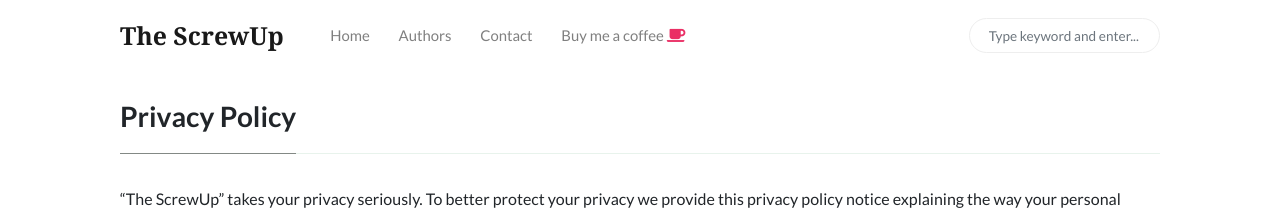
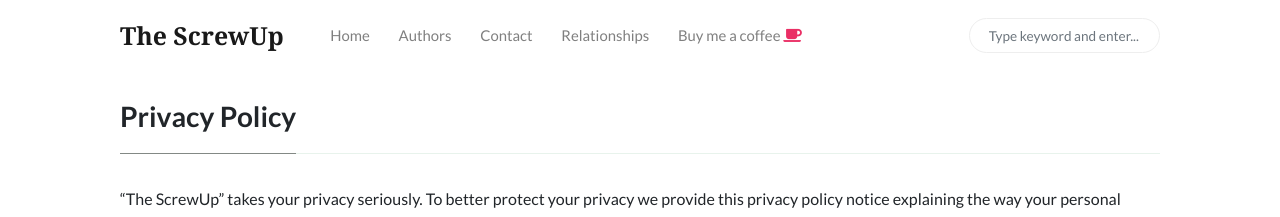
Before and after one commit to thescrewup/thescrewup.github.io, a Jekyll site: the page built from _pages/privacy-policy.md, in a window 1280 px wide. Shown: the top 217 px of the page. Built offline with Jekyll 4.4.1, drawn with Linux system fonts in a browser that asks for light colours; nearby versions of some CDN libraries.

Commit message:
Update menu-header.html

```diff
--- a/_includes/menu-header.html
+++ b/_includes/menu-header.html
@@ -10,5 +10,9 @@
 <a class="nav-link" href="{{site.baseurl}}/contact.html">Contact</a>
 </li>
 <li class="nav-item">
+<a class="nav-link" href="{{site.baseurl}}/#Relationships">Relationships</a>
+</li>
+
+<li class="nav-item">
 <a target="_blank" class="nav-link" href="https://arvindvenkat.github.io/">Buy me a coffee <i class="fa fa-coffee text-danger"></i></a>
 </li>
```
